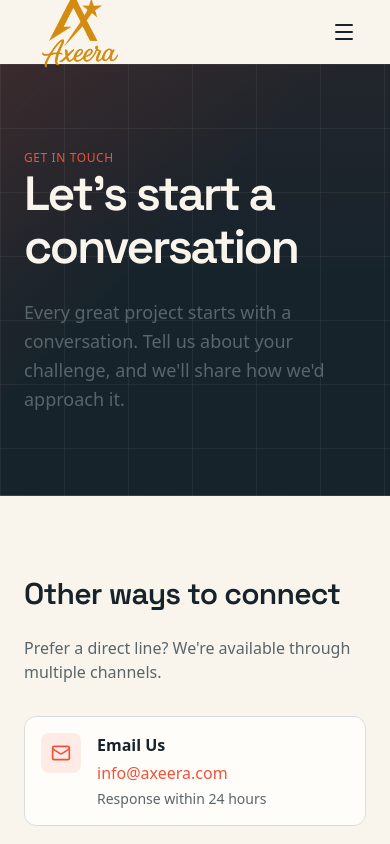
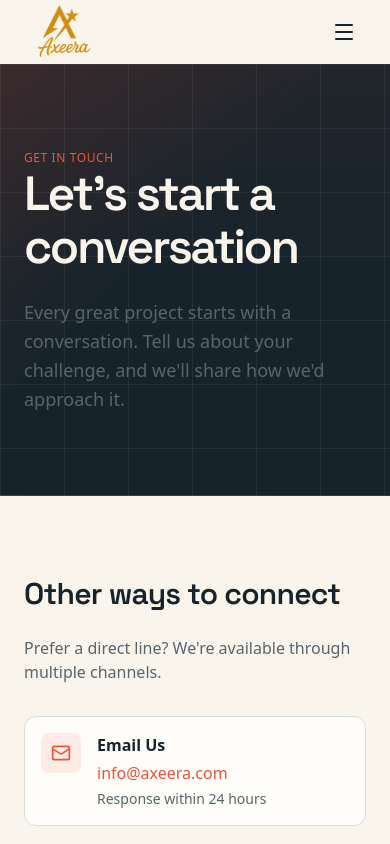
Before and after one commit to vivek14vr/axeera-updated, a Next.js app: page /contact in a window 390 px wide. Shown: the top 844 px of the page. Built offline with nearby package versions, Linux system fonts and the light colour scheme.

Commit message:
Polish tablet hero and header logo

```diff
--- a/src/app/globals.css
+++ b/src/app/globals.css
@@ -608,6 +608,12 @@
     overflow: hidden;
   }
 
+  [class~="sm:flex-row"][class~="sm:items-end"][class~="sm:justify-between"] {
+    flex-direction: column;
+    align-items: flex-start;
+    justify-content: flex-start;
+  }
+
   [class~="z-20"][class~="lg:hidden"] {
     z-index: 0;
     opacity: 0.42;
--- a/src/components/navigation/nav-bar.tsx
+++ b/src/components/navigation/nav-bar.tsx
@@ -97,7 +97,7 @@ export function NavBar() {
     >
       <nav className="mx-auto w-full max-w-[90rem] px-6 lg:px-10" aria-label="Main navigation">
         <div className="flex h-16 items-center justify-between md:h-20">
-          <AxeeraLogo className="h-20 w-28" />
+          <AxeeraLogo className="h-14 w-20 md:h-16 md:w-24 lg:h-20 lg:w-28" />
 
           <div className="hidden lg:flex lg:items-center lg:gap-6">
             {navigation.main.map((item) => (
```
